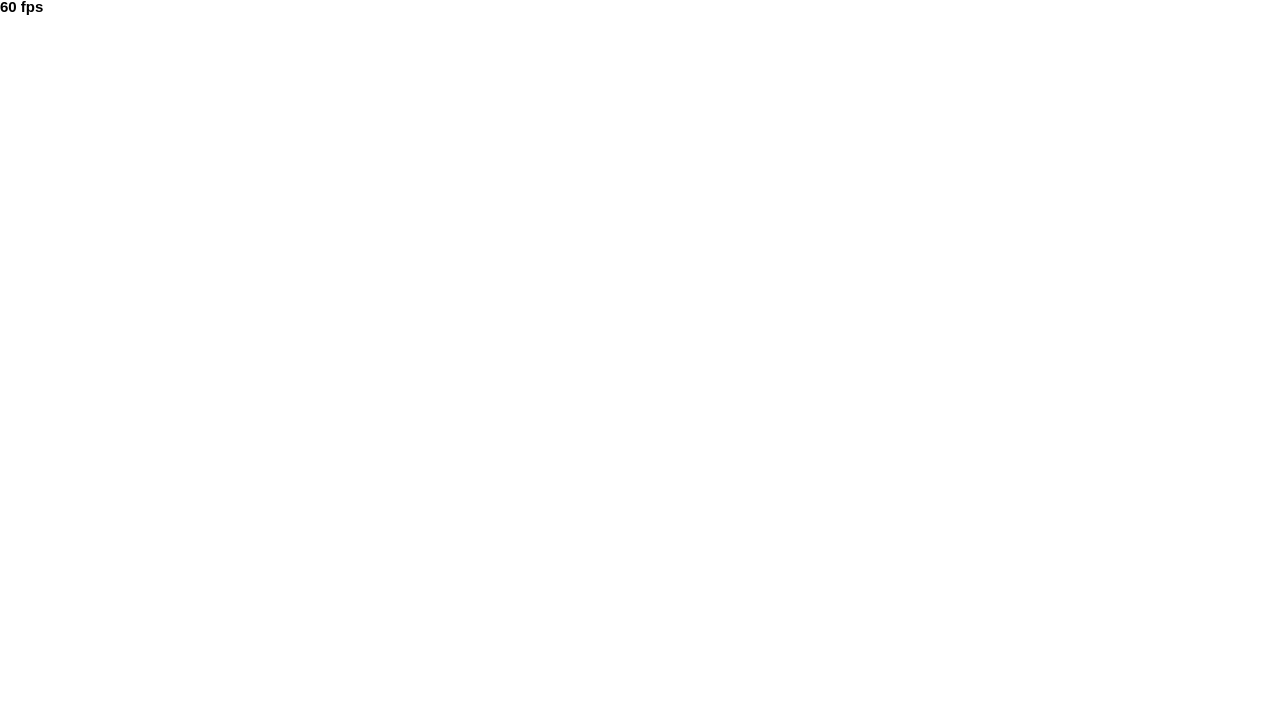
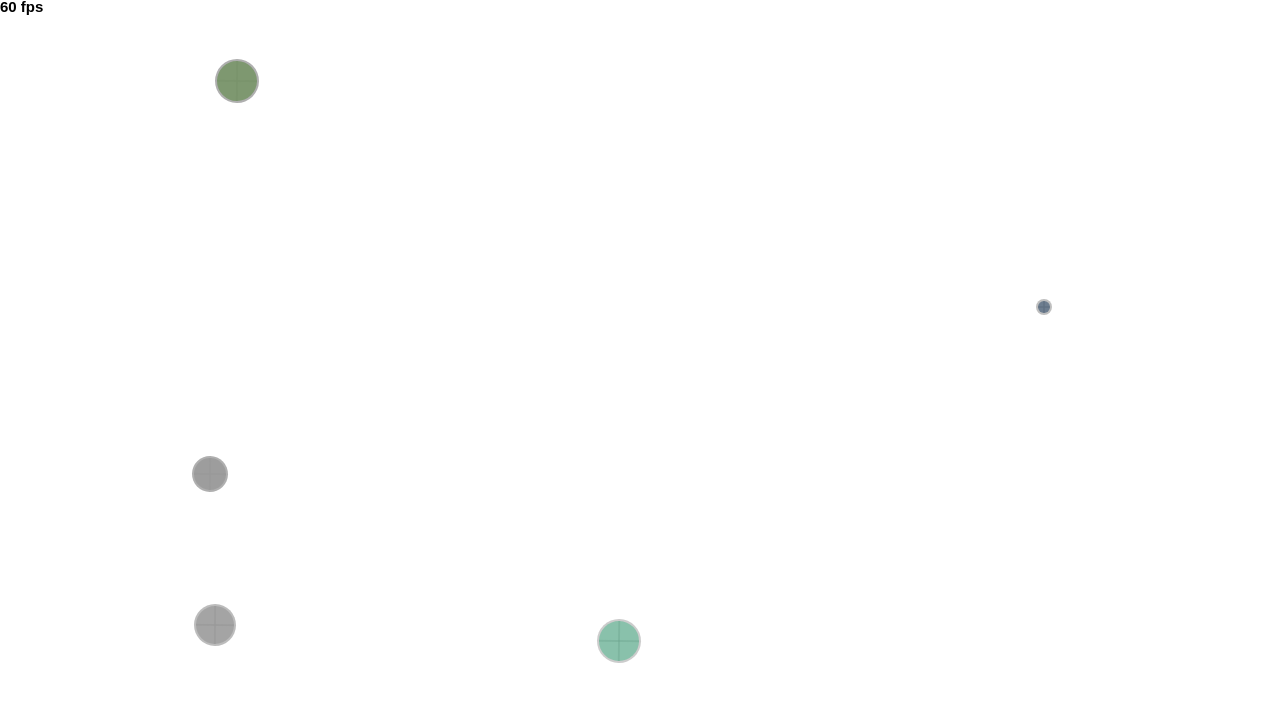
Before and after one commit to mhirt12/mhirt12.github.io, a website: page projects/circularity/index.html in a window 1280 px wide. Drawn offline with Linux system fonts and the light colour scheme.

Commit message:
install projects

```diff
--- a/projects/circularity/js/init.js
+++ b/projects/circularity/js/init.js
@@ -33,11 +33,17 @@ var init = function (window) {
         }
 
         // TODO 3 / 7 : Call the drawCircle() function
-
+drawCircle();
+drawCircle();
+drawCircle();
+drawCircle();
+drawCircle();
 
         ////////////////////////////////////////////////////////////
         ///////////////// PROGRAM LOGIC ////////////////////////////
         ////////////////////////////////////////////////////////////
+
+
 
         /*
         This Function is called 60 times/second producing 60 frames/second.
@@ -47,8 +53,19 @@ var init = function (window) {
         function update() {
             // TODO 4 : Update the circle's position //
 
+            physikz.updatePosition([0])
+            physikz.updatePosition([1]);
+            physikz.updatePosition([2]);
+            physikz.updatePosition([3]);
+            physikz.updatePosition([4]);
 
             // TODO 5 / 10 : Call game.checkCirclePosition() on your circles.
+            game.checkCirclePosition([0]);
+            game.checkCirclePosition([1]);
+            game.checkCirclePosition([2]);
+            game.checkCirclePosition([3]);
+            game.checkCirclePosition([4]);
+
 
 
             // TODO 9 : Iterate over the array
@@ -62,13 +79,13 @@ var init = function (window) {
         it to the opposite side of the screen.
         */
         game.checkCirclePosition = function (circle) {
-
             // if the circle has gone past the RIGHT side of the screen then place it on the LEFT
             if (circle.x > canvas.width) {
                 circle.x = 0;
             }
 
             // TODO 6 : YOUR CODE STARTS HERE //////////////////////
+
 
 
 
```
Also changed, not shown: index.html (+1 -1 lines), portfolio.html (+18 -9 lines), style.css (+12 -8 lines).
